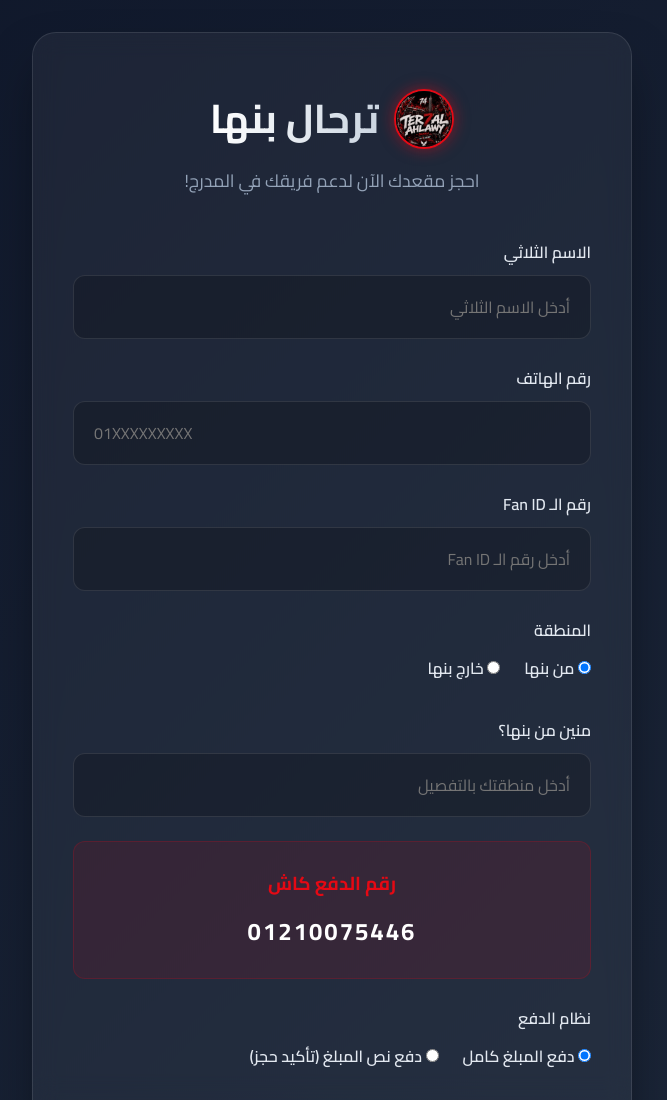
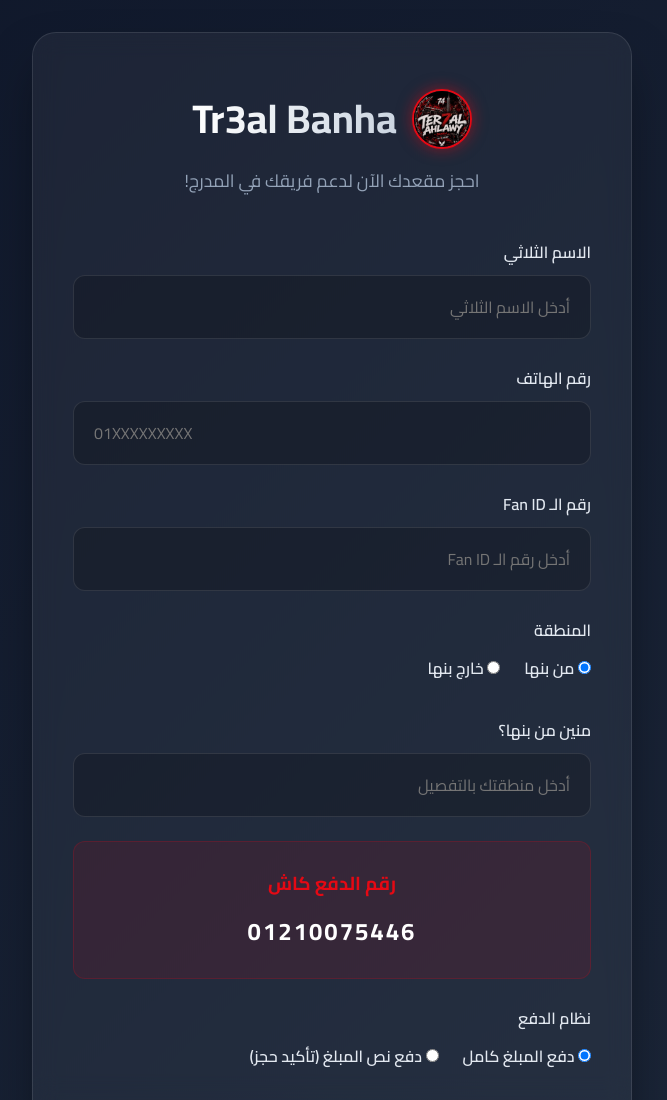
Before and after one commit to Veroxs0/tr3al-app, a website: page public/book.html in a window 1280 px wide. Shown: the top 1100 px of the page, without its empty margins (308-975 px from the left). Drawn offline with Linux system fonts and the light colour scheme.

Commit message:
Change name back to exactly Tr3al Banha

```diff
--- a/public/book.html
+++ b/public/book.html
@@ -3,7 +3,7 @@
 <head>
     <meta charset="UTF-8">
     <meta name="viewport" content="width=device-width, initial-scale=1.0">
-    <title>ترحال بنها</title>
+    <title>Tr3al Banha</title>
     <link rel="icon" type="image/jpeg" href="favicon.jpeg">
     <link rel="stylesheet" href="styles.css">
     <link rel="stylesheet" href="https://cdnjs.cloudflare.com/ajax/libs/font-awesome/6.4.0/css/all.min.css">
@@ -16,7 +16,7 @@
             <div class="header">
                 <div class="brand-title-container">
                     <img src="favicon.jpeg" alt="Tr3al Banha Logo" class="brand-logo">
-                    <h1 style="margin: 0;">ترحال بنها</h1>
+                    <h1 style="margin: 0;">Tr3al Banha</h1>
                 </div>
                 <p>احجز مقعدك الآن لدعم فريقك في المدرج!</p>
             </div>
@@ -101,7 +101,7 @@
         <div id="successSection" class="success-container">
             <div class="brand-title-container" style="margin-bottom: 1.5rem; padding-bottom: 1rem; border-bottom: 1px dashed var(--surface-border);">
                 <img src="favicon.jpeg" alt="Tr3al Banha Logo" class="brand-logo">
-                <h2 style="margin: 0;">ترحال بنها</h2>
+                <h2 style="margin: 0;">Tr3al Banha</h2>
             </div>
             <div class="header" style="margin-bottom: 1rem;">
                 <i class="fa-solid fa-circle-check fa-4x" style="color: var(--success); margin-bottom: 1rem;"></i>
```
Also changed, not shown: public/admin.html (+2 -2 lines), public/index.html (+2 -2 lines).
